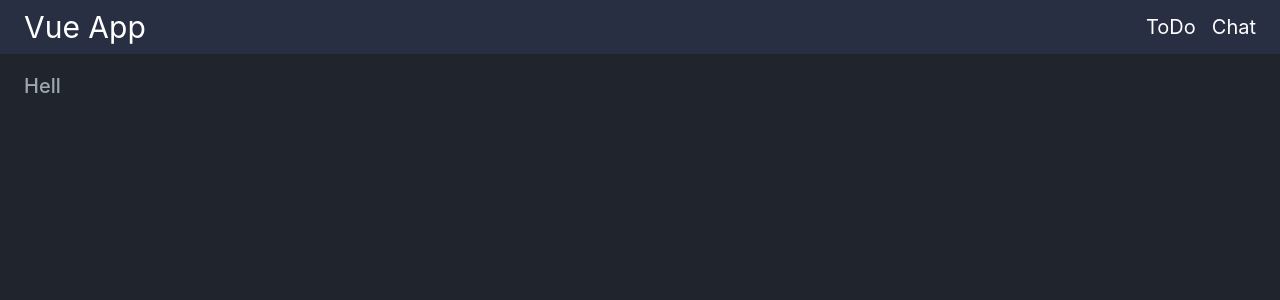
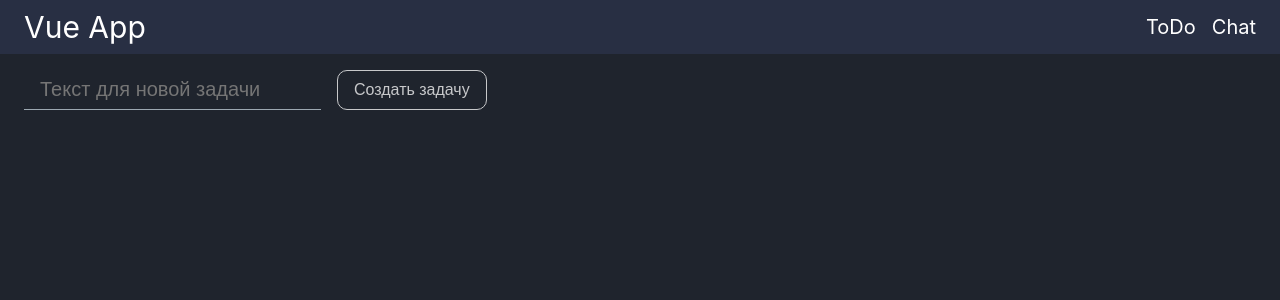
Before and after one commit to dapzer/learn-vue, a Vue app: page / in a window 1280 px wide. Shown: the top 300 px of the page. Built offline with nearby package versions, Linux system fonts and the light colour scheme.

Commit message:
feat: add todos page

```diff
--- a/src/assets/base.css
+++ b/src/assets/base.css
@@ -10,8 +10,6 @@ body {
   min-height: 100vh;
   color: var(--c-text);
   background: var(--c-background);
-  transition: color 0.5s,
-  background-color 0.5s;
   line-height: 1.6;
   font-family: Inter,
   -apple-system,
@@ -40,3 +38,14 @@ body,
 a {
   text-decoration: none;
 }
+
+
+ul {
+  padding: 0;
+}
+
+li {
+  list-style: none;
+  color: var(--c-text);
+  font-size: var(--fs-p);
+}
--- a/src/assets/variables.css
+++ b/src/assets/variables.css
@@ -33,6 +33,7 @@
   --s-container: 1440px;
   --s-header-height: 54px;
   --s-border-radius: 10px;
+  --s-disabled-opacity: 0.75;
 
   /* Breakpoints */
   --bp-xl: 1440px;
--- /dev/null
+++ b/src/components/todo/ToDoItem.vue
@@ -0,0 +1,99 @@
+<script lang="ts" setup>
+import type { ToDoItemType } from "@/types/ToDoItemType"
+import UiTypography from "@/components/ui/UiTypography.vue"
+import { computed } from "vue"
+import UiButton from "@/components/ui/UiButton.vue"
+
+const props = defineProps<{
+  toDo: ToDoItemType
+}>()
+
+const emits = defineEmits<{
+  (event: "handleStatus", id: string): void
+}>()
+
+const createdDate = new Date(props.toDo.createdAt).toLocaleDateString()
+
+const updateDate = computed(() => new Date(props.toDo.updatedAt).toLocaleString())
+
+const currentStatusText = computed(() => {
+  return props.toDo.isCompleted ? "Выполнена" : "Не выполнена"
+})
+
+const currentHandleButtonText = computed(() => {
+  return props.toDo.isCompleted ? "Переоткрыть" : "Выполнить"
+})
+</script>
+
+<template>
+  <div class="body">
+    <div class="info">
+      <UiTypography
+        :class="{
+          completedText: props.toDo.isCompleted
+        }"
+        class="text"
+      >
+        {{ props.toDo.text }}
+      </UiTypography>
+      <ul>
+        <li>
+          Статус:
+          <UiTypography
+            as="span"
+            variant="listItem"
+          >
+            {{ currentStatusText }}
+          </UiTypography>
+        </li>
+        <li>
+          Дата создания:
+          <UiTypography
+            as="span"
+            variant="listItem"
+          >
+            {{ createdDate }}
+          </UiTypography>
+        </li>
+        <li>
+          Дата обновления:
+          <UiTypography
+            as="span"
+            variant="listItem"
+          >
+            {{ updateDate }}
+          </UiTypography>
+        </li>
+      </ul>
+    </div>
+    <UiButton @click="emits('handleStatus', props.toDo.id)">
+      {{ currentHandleButtonText }}
+    </UiButton>
+  </div>
+</template>
+
+<style lang="scss" scoped>
+.body {
+  border: 1px solid var(--c-highlight);
+  border-radius: var(--s-border-radius);
+  padding: 12px;
+  display: flex;
+  justify-content: space-between;
+  align-items: center;
+  gap: 16px;
+}
+
+.info {
+  display: flex;
+  flex-direction: column;
+  gap: 8px;
+}
+
+.text {
+  color: var(--c-secondary);
+}
+
+.completedText {
+  text-decoration: line-through;
+}
+</style>
--- /dev/null
+++ b/src/components/ui/UiButton.vue
@@ -0,0 +1,42 @@
+<script lang="ts" setup>
+interface UiButtonProps {
+  variant?: "default"
+}
+
+const props = withDefaults(defineProps<UiButtonProps>(), {
+  variant: "default"
+})
+</script>
+
+<template>
+  <button
+    :class="{
+      body: props.variant === 'default'
+    }"
+  >
+    <slot />
+  </button>
+</template>
+
+<style scoped lang="scss">
+.body {
+  cursor: pointer;
+  padding: 8px 16px;
+  border: 1px solid var(--c-secondary);
+  background: none;
+  font-size: var(--fs-span);
+  border-radius: var(--s-border-radius);
+  color: var(--c-secondary);
+
+  &:hover:not(:disabled) {
+    color: var(--c-highlight);
+    border-color: var(--c-highlight);
+  }
+
+  &:disabled {
+    cursor: default;
+    opacity: var(--s-disabled-opacity);
+
+  }
+}
+</style>
--- /dev/null
+++ b/src/components/ui/UiInput.vue
@@ -0,0 +1,29 @@
+<script lang="ts" setup>
+const props = defineProps<{
+  modelValue: string
+}>()
+
+const emits = defineEmits<{
+  (event: "update:modelValue", value: string): void
+}>()
+</script>
+
+<template>
+  <input
+    :value="props.modelValue"
+    :class="$style.body"
+    @input="emits('update:modelValue', ($event.target as HTMLInputElement).value)"
+  >
+</template>
+
+<style lang="scss" module>
+.body {
+  background: none;
+  border: none;
+  border-bottom: 1px solid var(--c-text);
+  padding: 8px 16px;
+  outline: none;
+  color: var(--c-secondary);
+  font-size: var(--fs-p);
+}
+</style>
--- /dev/null
+++ b/src/types/ToDoItemType.ts
@@ -0,0 +1,7 @@
+export interface ToDoItemType {
+  id: string
+  text: string
+  isCompleted: boolean
+  createdAt: number
+  updatedAt: number
+}
--- /dev/null
+++ b/src/utils/getUuid.ts
@@ -0,0 +1,3 @@
+export const getUuid = () => {
+  return crypto.randomUUID()
+}
--- a/src/views/ToDoView.vue
+++ b/src/views/ToDoView.vue
@@ -1,19 +1,88 @@
-<script setup lang="ts">
-import UiTypography from "@/components/ui/UiTypography.vue"
+<script lang="ts" setup>
 import UiContainer from "@/components/ui/UiContainer.vue"
+import { ref, watch } from "vue"
+import type { ToDoItemType } from "@/types/ToDoItemType"
+import { getUuid } from "@/utils/getUuid"
+import ToDoItem from "@/components/todo/ToDoItem.vue"
+import UiButton from "@/components/ui/UiButton.vue"
+import UiInput from "@/components/ui/UiInput.vue"
+
+const loadToDos = () => {
+  const todos = localStorage.getItem("todos")
+  if (!todos) return []
+
+  return JSON.parse(todos)
+}
+
+const toDoList = ref<ToDoItemType[]>(loadToDos())
+const currentToDoText = ref<string>("")
+
+const createTodo = () => {
+  toDoList.value.unshift({
+    createdAt: Date.now(),
+    updatedAt: Date.now(),
+    text: currentToDoText.value,
+    isCompleted: false,
+    id: getUuid()
+  })
+
+  currentToDoText.value = ""
+}
+
+const handleToDoStatus = (id: string) => {
+  const toDoItem = toDoList.value.find((el) => el.id === id)
+  if (!toDoItem) return
+
+  toDoItem.isCompleted = !toDoItem.isCompleted
+  toDoItem.updatedAt = Date.now()
+}
+
+watch(() => toDoList.value, () => {
+  localStorage.setItem("todos", JSON.stringify(toDoList.value))
+}, { deep: true })
 </script>
 
 <template>
-  <UiContainer>
-    <UiTypography
-      as="p"
-      variant="text"
-    >
-      Hell
-    </UiTypography>
+  <UiContainer class="wrapper">
+    <div class="createForm">
+      <UiInput
+        v-model="currentToDoText"
+        placeholder="Текст для новой задачи"
+        type="text"
+      />
+      <UiButton
+        :disabled="currentToDoText.length < 1"
+        @click="createTodo"
+      >
+        Создать задачу
+      </UiButton>
+    </div>
+    <div class="todos">
+      <ToDoItem
+        v-for="todo in toDoList"
+        :key="todo.id"
+        :to-do="todo"
+        @handle-status="handleToDoStatus"
+      />
+    </div>
   </UiContainer>
 </template>
 
-<style scoped>
+<style lang="scss" scoped>
+.wrapper {
+  display: flex;
+  flex-direction: column;
+  gap: 24px;
+}
 
+.todos {
+  display: flex;
+  flex-direction: column;
+  gap: 16px;
+}
+
+.createForm {
+  display: flex;
+  gap: 16px;
+}
 </style>
```
Also changed, not shown: src/components/ui/fgd.vue (added, +10 -0 lines).
